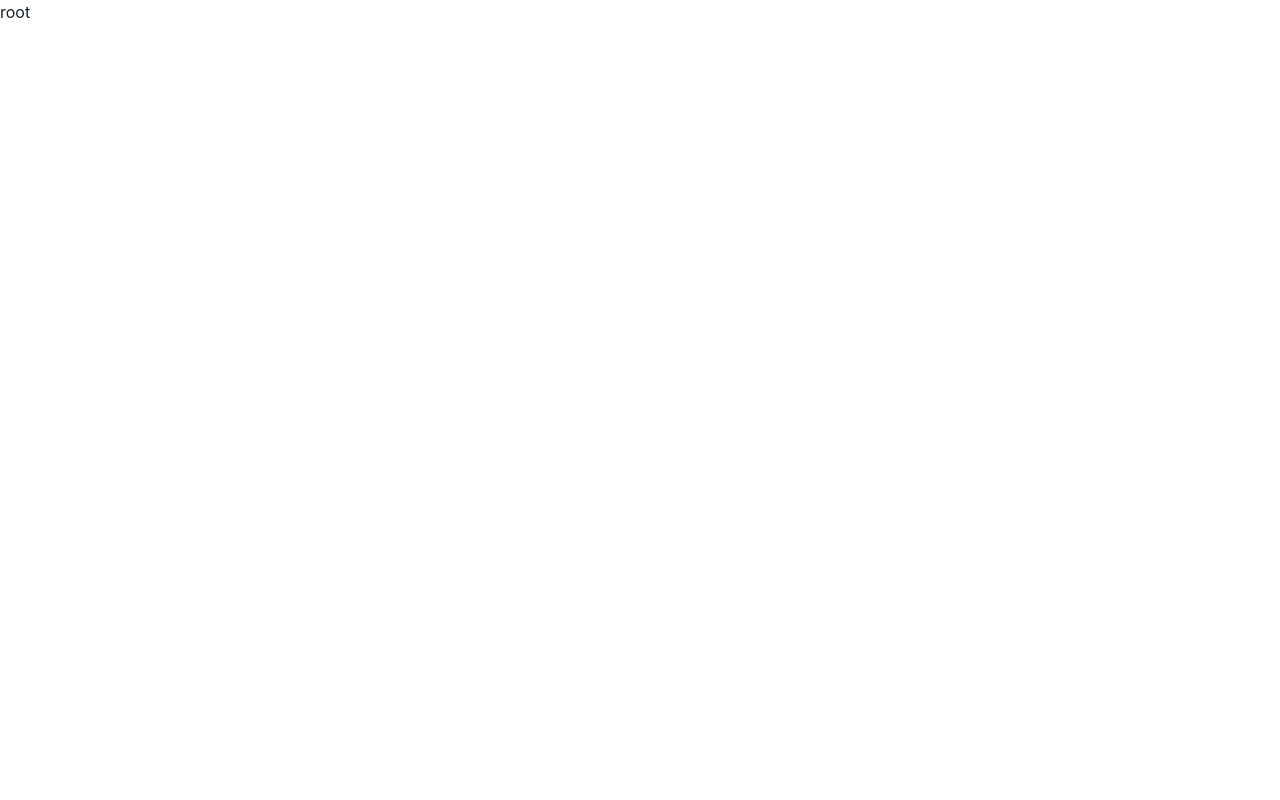
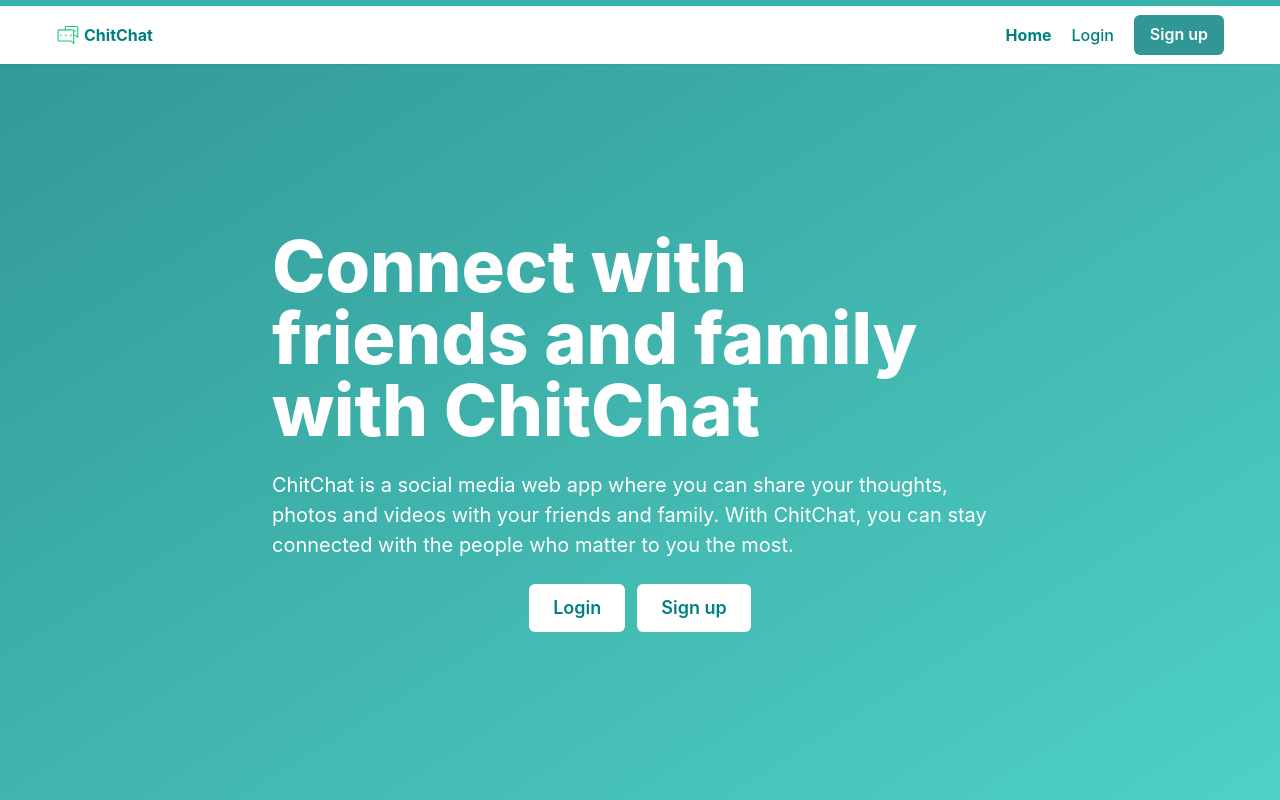
Before and after one commit to ebokes/chitchat, a React (Vite) app: page / in a window 1280 px wide. Built offline with nearby package versions, Linux system fonts and the light colour scheme.

Commit message:
feat: create and style landing page

```diff
--- /dev/null
+++ b/src/components/home/Home.jsx
@@ -0,0 +1,100 @@
+import {
+  Box,
+  Button,
+  Center,
+  Flex,
+  HStack,
+  Heading,
+  Image,
+  Link,
+  Stack,
+  Text,
+  VStack,
+} from "@chakra-ui/react";
+import chitchatLogo from "../../assets/chitchatIcon.svg";
+import { Link as RouterLink } from "react-router-dom";
+import { LOGIN, REGISTER, ROOT } from "../../App";
+
+const Home = () => {
+  return (
+    <Box>
+      <VStack
+        shadow="sm"
+        pos="fixed"
+        width="full"
+        borderTop="6px solid"
+        borderTopColor="teal.400"
+        height="16"
+        zIndex="3"
+        justify="center"
+        bg="white"
+      >
+        <Flex px="4" w="full" align="center" maxW="1200px">
+          <Link
+            display="flex"
+            gap={1}
+            color="teal"
+            as={RouterLink}
+            to={ROOT}
+            fontWeight="bold"
+          >
+            <Image src={chitchatLogo} w={6} />
+            ChitChat
+          </Link>
+          <HStack ml="auto" gap={5}>
+            <Link as={RouterLink} color="teal" to={ROOT} fontWeight="bold">
+              Home
+            </Link>
+            <Link as={RouterLink} to={LOGIN} fontWeight="medium" color="teal">
+              Login
+            </Link>
+            <Button as={RouterLink} to={REGISTER} colorScheme="teal">
+              Sign up
+            </Button>
+          </HStack>
+        </Flex>
+      </VStack>
+      <Flex bgGradient="linear(to-br, teal.500, teal.300)" py="20" h="100vh">
+        <Stack maxW="3xl" mx="auto" px="4" gap={6} my="150px">
+          <Heading
+            as="h1"
+            fontWeight="extrabold"
+            color="white"
+            size={{ base: "3xl", xl: "4xl" }}
+          >
+            Connect with friends and family with ChitChat
+          </Heading>
+          <Text color="white" fontSize="xl">
+            ChitChat is a social media web app where you can share your
+            thoughts, photos and videos with your friends and family. With
+            ChitChat, you can stay connected with the people who matter to you
+            the most.
+          </Text>
+          <Center gap={3}>
+            <Button
+              as={RouterLink}
+              to={LOGIN}
+              backgroundColor="#fff"
+              color="teal"
+              size="lg"
+            >
+              Login
+            </Button>
+
+            <Button
+              as={RouterLink}
+              to={REGISTER}
+              backgroundColor="#fff"
+              color="teal"
+              size="lg"
+            >
+              Sign up
+            </Button>
+          </Center>
+        </Stack>
+      </Flex>
+    </Box>
+  );
+};
+
+export default Home;
--- /dev/null
+++ b/src/components/layout/AppOutlet.jsx
@@ -0,0 +1,14 @@
+import React from "react";
+import Navbar from "./Navbar";
+import Layout from "./Layout";
+
+const AppOutlet = () => {
+  return (
+    <>
+      <Navbar />
+      <Layout />
+    </>
+  );
+};
+
+export default AppOutlet;
--- a/src/components/layout/index.jsx
+++ b/src/components/layout/Layout.jsx
@@ -20,15 +20,14 @@ const Layout = () => {
   if (isLoading) return "loading...";
 
   return (
-    <>
-      <Navbar />
+    // <>
     <Flex pt="16" pb="12" mx="auto" w="full" maxW="1200px">
       <Box w="900px">
         <Outlet />
       </Box>
       <Sidebar />
     </Flex>
-    </>
+    // </>
   );
 };
 
--- a/src/components/layout/Navbar.jsx
+++ b/src/components/layout/Navbar.jsx
@@ -1,10 +1,13 @@
-import { Button, Flex, Link } from "@chakra-ui/react";
-import { Link as RouterLink } from "react-router-dom";
-import { DASHBOARD } from "../../App";
+import { Button, Flex, HStack, Image, Link } from "@chakra-ui/react";
+import { NavLink as RouterLink } from "react-router-dom";
+import { LOGIN, PROTECTED, REGISTER, ROOT } from "../../App";
+import chichatIcon from "../../assets/chitchatIcon.svg";
+import { useAuth } from "../../hooks/auth";
 import { useLogout } from "../../hooks/auth";
 
 export default function Navbar() {
   const { logout, isLoading } = useLogout();
+  const { user } = useAuth();
 
   return (
     <Flex
@@ -19,8 +22,50 @@ export default function Navbar() {
       bg="white"
     >
       <Flex px="4" w="full" align="center" maxW="1200px">
-        <Link color="teal" as={RouterLink} to={DASHBOARD} fontWeight="bold">
-          Home
+        <Link
+          display="flex"
+          gap={1}
+          color="teal"
+          as={RouterLink}
+          to={ROOT}
+          fontWeight="bold"
+        >
+          <Image src={chichatIcon} w={6} />
+          ChitChat
+        </Link>
+        <HStack ml="auto" gap={5}>
+          {user && (
+            <>
+              <Link
+                as={RouterLink}
+                display="flex"
+                color="teal"
+                to={`${PROTECTED}/Dashboard`}
+                fontWeight="bold"
+                activeClassName="active"
+                sx={{
+                  "&.active-link": {
+                    bg: "blue.500",
+                    color: "white",
+                    fontWeight: "bold",
+                    border: "2px solid",
+                    borderColor: "blue.500",
+                    borderRadius: "md",
+                    p: 2,
+                  },
+                }}
+              >
+                Timeline
+              </Link>
+              <Link
+                as={RouterLink}
+                display="flex"
+                color="teal"
+                to={`${PROTECTED}/Profile/${user.id}`}
+                fontWeight="bold"
+                // activeClassName="active"
+              >
+                Profile
               </Link>
               <Button
                 ml="auto"
@@ -31,6 +76,42 @@ export default function Navbar() {
               >
                 Logout
               </Button>
+            </>
+          )}
+          {!user && (
+            <>
+              <Link
+                as={RouterLink}
+                display="flex"
+                color="teal"
+                to={ROOT}
+                fontWeight="bold"
+              >
+                Home
+              </Link>
+              <Link
+                as={RouterLink}
+                to={LOGIN}
+                fontWeight="medium"
+                fontSize="sm"
+                ml="auto"
+                color="teal"
+                _hover={{ color: "teal.600" }}
+              >
+                Login
+              </Link>
+              <Button
+                as={RouterLink}
+                to={REGISTER}
+                colorScheme="teal"
+                size="sm"
+                ml={2}
+              >
+                Sign up
+              </Button>
+            </>
+          )}
+        </HStack>
       </Flex>
     </Flex>
   );
```
Also changed, not shown: src/App.jsx (+4 -3 lines), src/assets/chitchatIcon.svg (added), src/assets/lady.jpg (added). Lines whose indentation alone changed are shown as unchanged.
